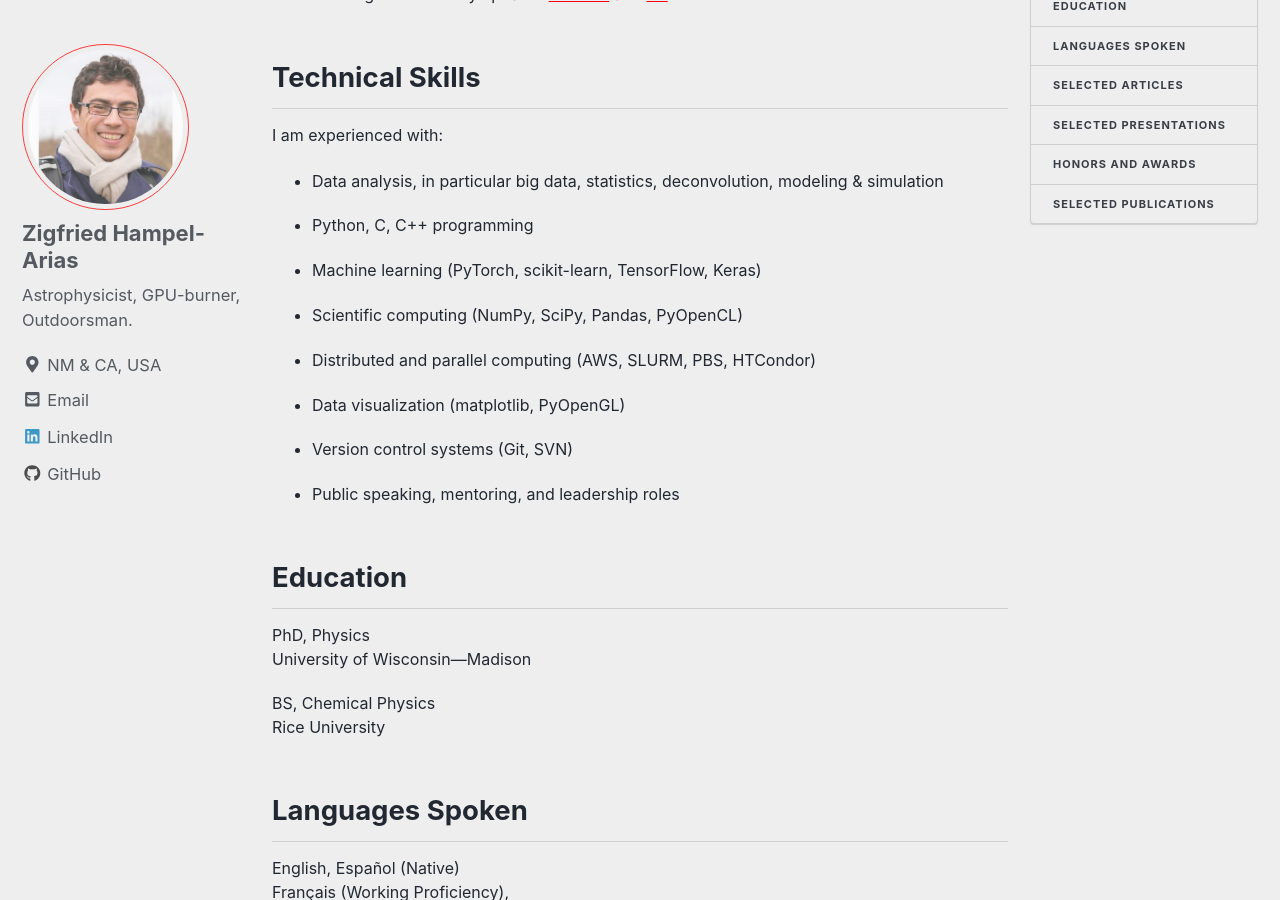
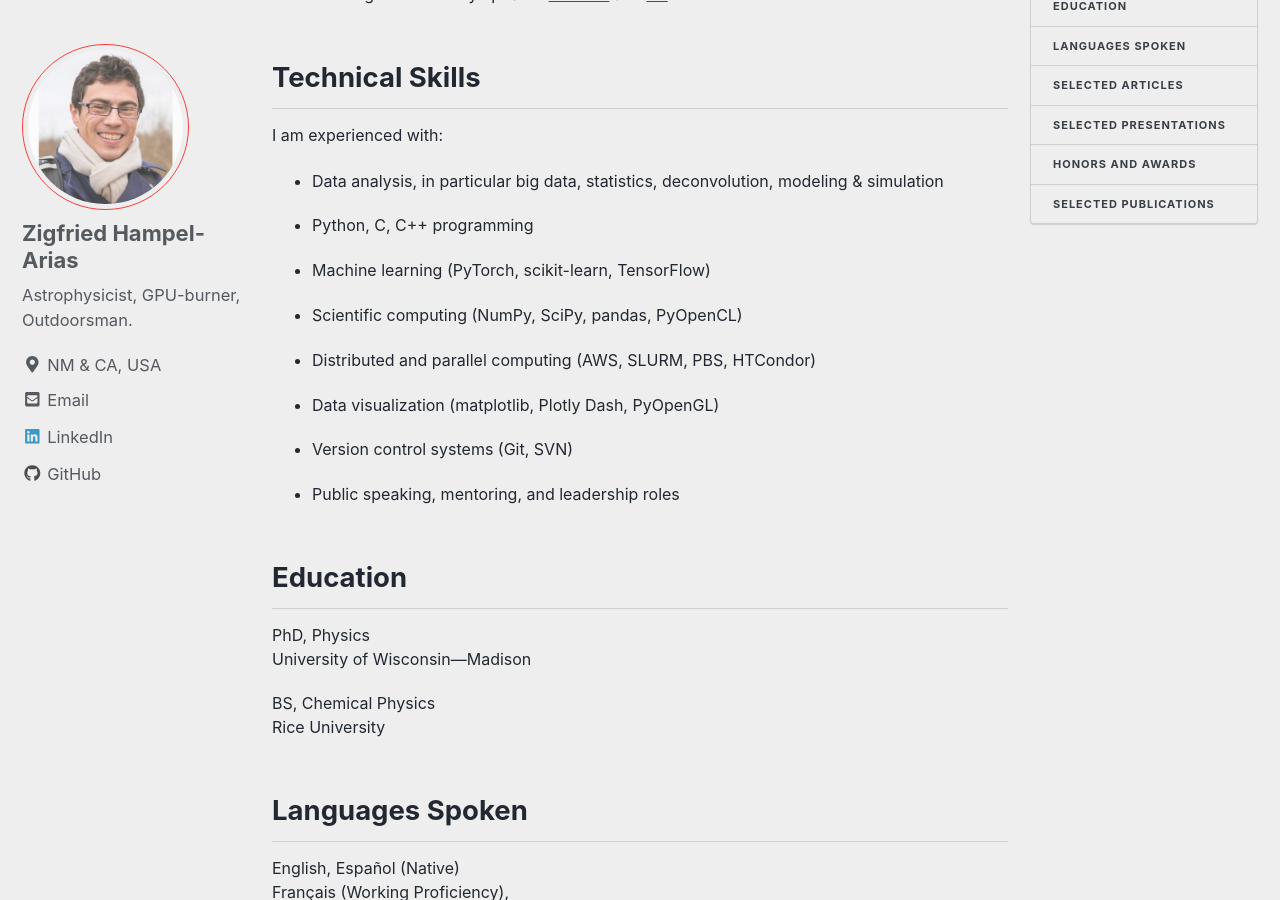
Before and after one commit to zhampel/zhampel.github.io, a Jekyll site: the page built from _pages/cv.md, in a window 1280 px wide and 900 px high, scrolled down 440 px. Built offline with Jekyll 4.4.1, drawn with Linux system fonts in a browser that asks for light colours; nearby versions of some CDN libraries; formulas are drawn with MathJax 3.

Commit message:
Updates skillsets

```diff
--- a/_pages/cv.md
+++ b/_pages/cv.md
@@ -34,16 +34,16 @@ and
             <p>Python, C, C++ programming</p>
         </li>
         <li>
-            <p>Machine learning (PyTorch, scikit-learn, TensorFlow, Keras)</p>
+            <p>Machine learning (PyTorch, scikit-learn, TensorFlow)</p>
         </li>
         <li>
-            <p>Scientific computing (NumPy, SciPy, Pandas, PyOpenCL)</p>
+            <p>Scientific computing (NumPy, SciPy, pandas, PyOpenCL)</p>
         </li>
         <li>
             <p>Distributed and parallel computing (AWS, SLURM, PBS, HTCondor)</p>
         </li>
         <li>
-            <p>Data visualization (matplotlib, PyOpenGL)</p>
+            <p>Data visualization (matplotlib, Plotly Dash, PyOpenGL)</p>
         </li>
         <li>
             <p>Version control systems (Git, SVN)</p>
```
